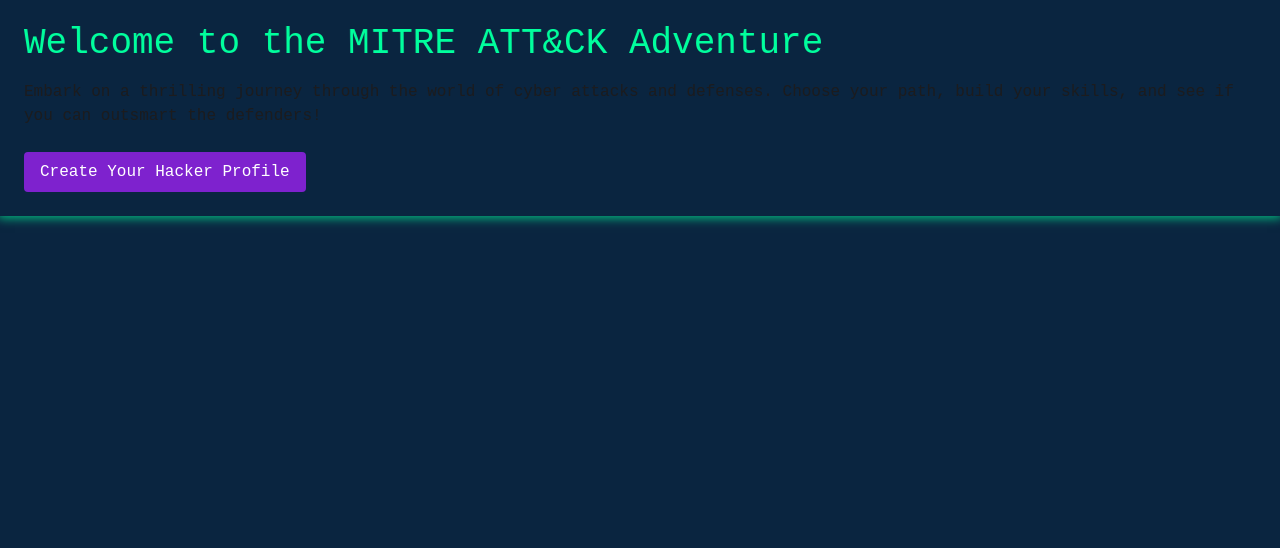
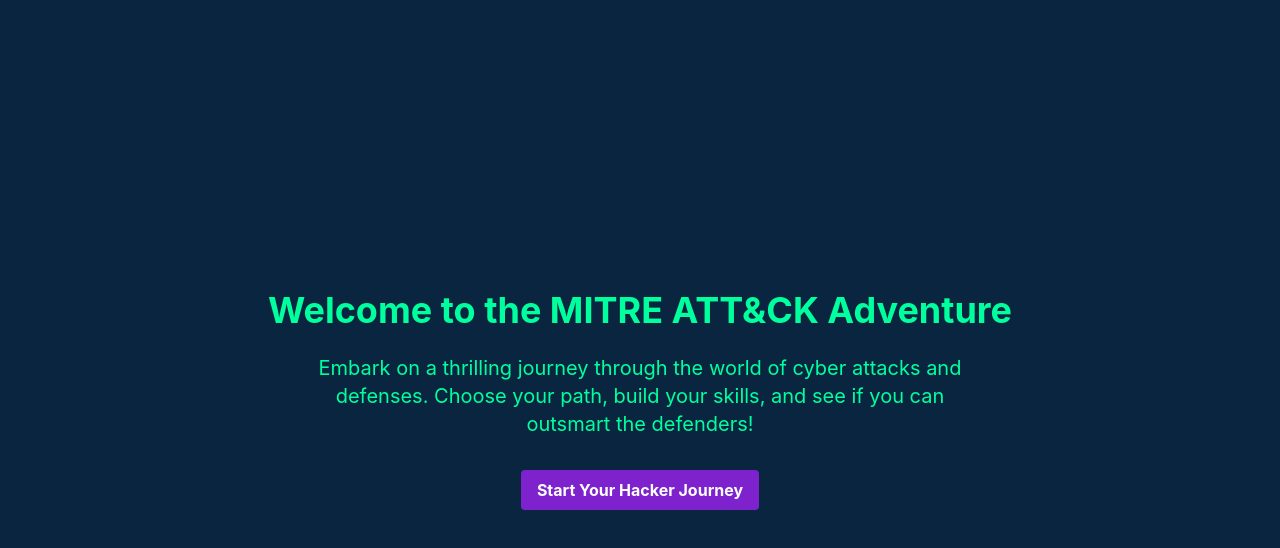
Before and after one commit to thestateofcybersecurity/mitreattack, a Next.js app: page / in a window 1280 px wide. Shown: the top 548 px of the page. Built offline with nearby package versions, Linux system fonts and the light colour scheme.

Commit message:
Update index.tsx

```diff
--- a/src/pages/index.tsx
+++ b/src/pages/index.tsx
@@ -1,7 +1,7 @@
 import React from 'react';
 import { useRouter } from 'next/router';
 
-const Home = () => {
+const Home: React.FC = () => {
   const router = useRouter();
 
   const startGame = () => {
@@ -9,16 +9,17 @@
   };
 
   return (
-        <div className="bg-cyberBlue text-cyberGreen font-mono p-6 shadow-neon">
-            <h1 className="text-4xl animate-glitch">Welcome to the MITRE ATT&CK Adventure</h1>
-            <p className="text-cyberGray mt-4">
+    <div className="min-h-screen bg-cyberBlue flex flex-col items-center justify-center text-cyberGreen">
+      <h1 className="text-4xl font-bold mb-6">Welcome to the MITRE ATT&CK Adventure</h1>
+      <p className="text-xl mb-8 max-w-2xl text-center">
         Embark on a thrilling journey through the world of cyber attacks and defenses.
         Choose your path, build your skills, and see if you can outsmart the defenders!
       </p>
       <button
         onClick={startGame}
-                className="mt-6 bg-cyberPurple hover:bg-cyberRed text-white py-2 px-4 rounded">
-                Create Your Hacker Profile
+        className="bg-cyberPurple hover:bg-cyberTeal text-white font-bold py-2 px-4 rounded transition duration-200"
+      >
+        Start Your Hacker Journey
       </button>
     </div>
   );
```
Lines whose indentation alone changed are shown as unchanged.
